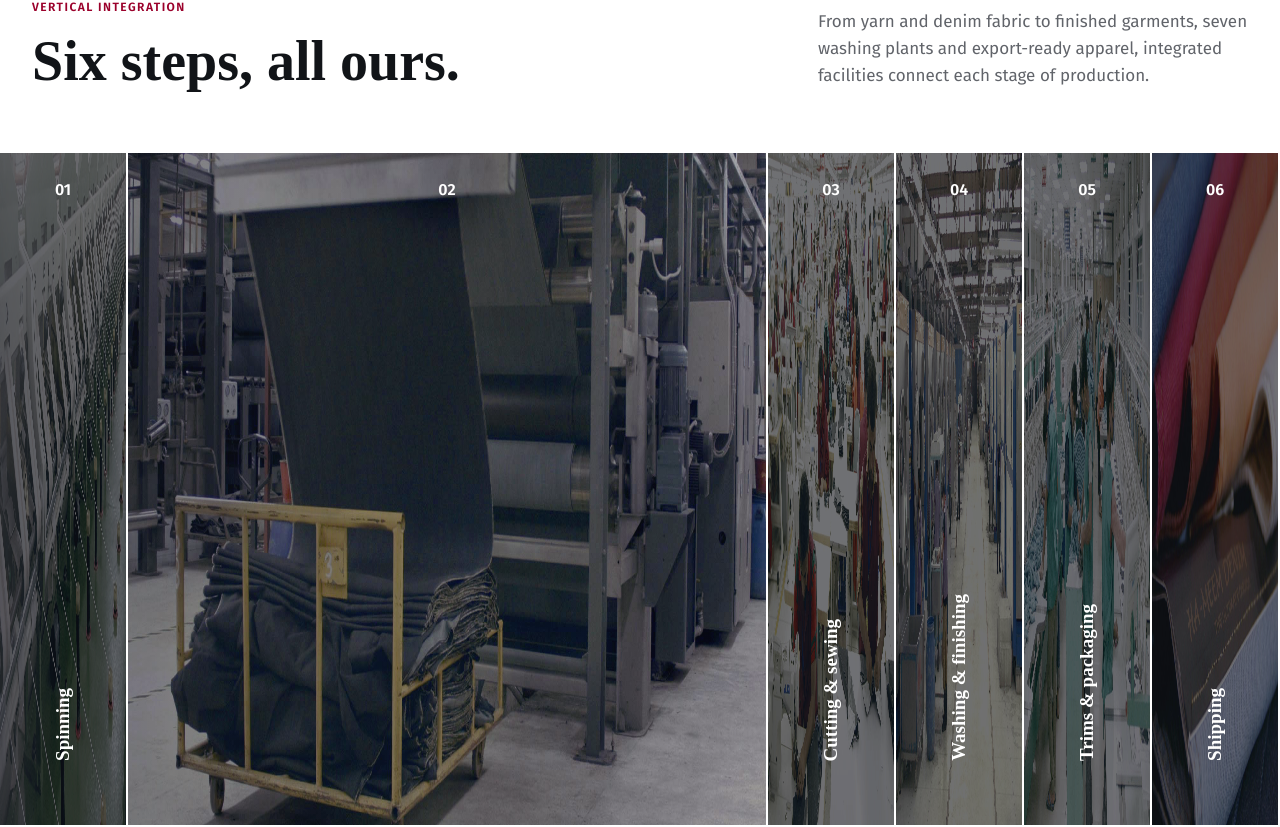
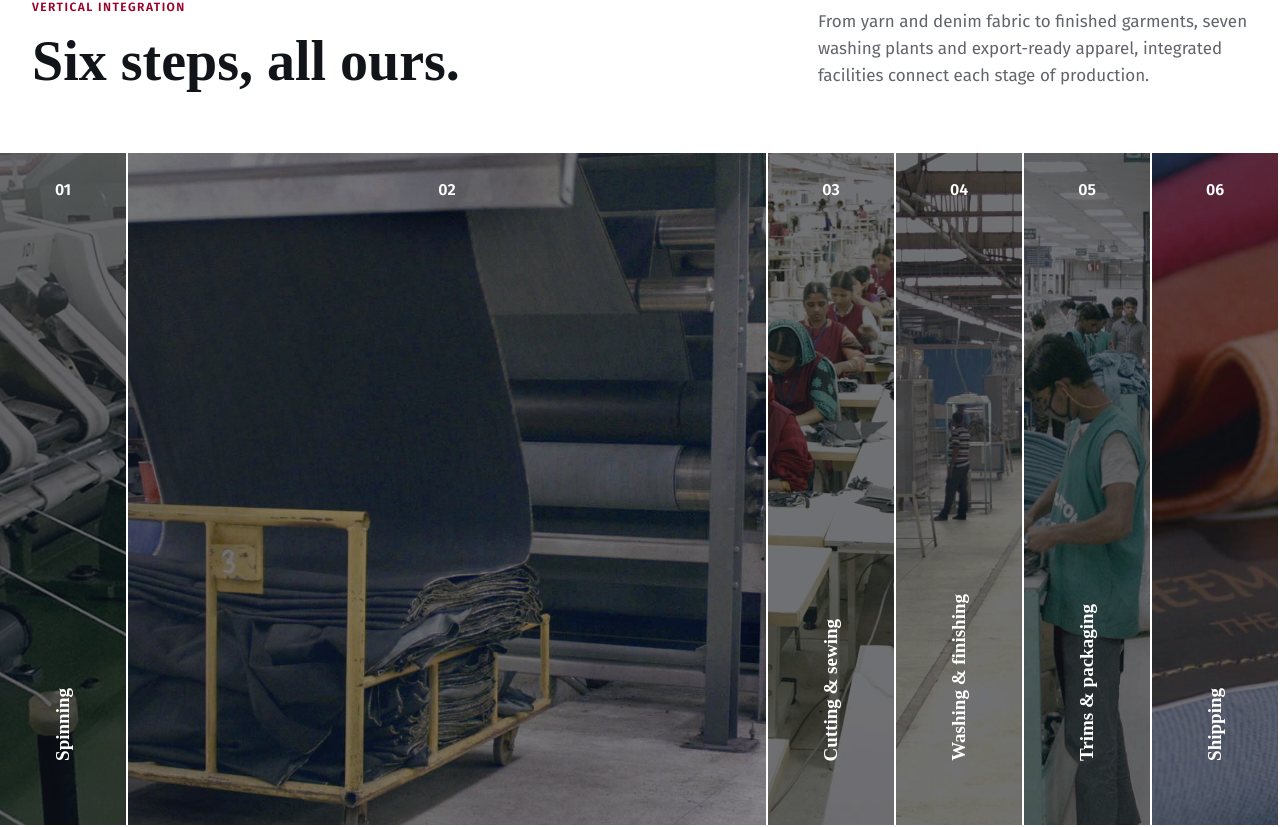
Before and after one commit to FullstackRakibul/hameemgroup, a React (Vite) app: page / in a window 1280 px wide. Shown: the part 4909-5736 px from the top of the page. Built offline with nearby package versions, Linux system fonts and the light colour scheme; the HTML template or start-up script is replaced by a standard one; a web font is replaced by a local one.

Commit message:
section image update

```diff
--- a/src/index.css
+++ b/src/index.css
@@ -536,17 +536,13 @@ body:has(.hm-assist-panel) .back-to-top {
 
 /* ── Step accordion transitions ── */
 .step-panel {
-  transition: flex 0.45s cubic-bezier(0.4, 0, 0.2, 1), background-size 0.6s ease;
-    background-size: 100% 100%;
+  transition: flex 0.45s cubic-bezier(0.4, 0, 0.2, 1);
 }
-.step-panel:hover:not(.step-open) { flex: 0 0 15%; background-color: #1a1e24; }
+.step-panel:hover:not(.step-open) { flex: 0 0 15%; }
 .step-panel:hover:not(.step-open) .step-num-text { opacity: 0.5; }
 .step-panel:hover:not(.step-open) .step-vertical {
   opacity: 0.7;
   transform: translateX(-50%) rotate(180deg) translateY(-8px);
-}
-.step-panel.step-open {
-  background-size: 110% 110%;
 }
 /* ── Theme border on buttons ──
    A dashed ring 4px outside pill and round buttons, fading in and settling
--- a/src/pages/HomePage.tsx
+++ b/src/pages/HomePage.tsx
@@ -684,15 +684,23 @@ export default function HomePage() {
     {steps.map((item, i) => (
       <button
         key={item.title}
-        className={`step-panel relative border-0 border-r-2 border-white text-white bg-transparent p-6 text-left bg-cover bg-center overflow-hidden cursor-pointer ${
+        className={`step-panel relative border-0 border-r-2 border-white text-white bg-transparent p-6 text-left overflow-hidden cursor-pointer ${
           step === i ? "step-open flex-[1_1_50%]" : "flex-[0_0_10%]"
         }`}
-        style={{
-          backgroundImage: `url("${media}${item.image}")`,
-        }}
         onClick={() => setStep(i)}
         onMouseEnter={() => setStep(i)}
       >
+        {/* Real image with object-cover: narrow collapsed panels crop the
+            centre of the photo instead of squashing the whole frame */}
+        <img
+          src={`${media}${item.image}`}
+          alt=""
+          aria-hidden="true"
+          className={`absolute inset-0 h-full w-full max-w-none object-cover object-center transition-transform duration-700 ease-out ${
+            step === i ? "scale-105" : "scale-100"
+          }`}
+        />
+
         {/* Overlay: Light for active (image clear), Darker for collapsed (60% opacity) */}
         <span
           className={`absolute inset-0 transition-all duration-500 ${
```
